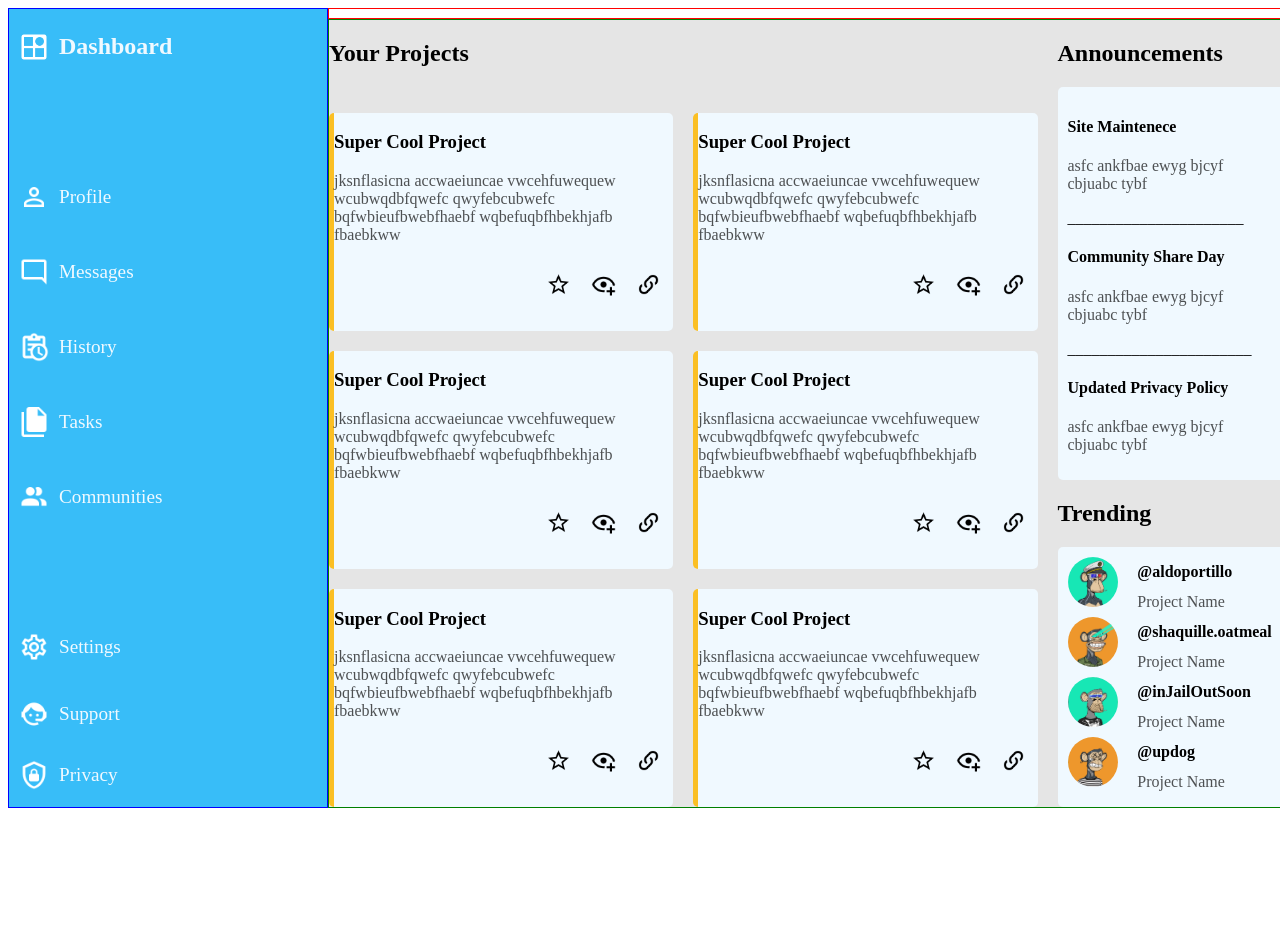
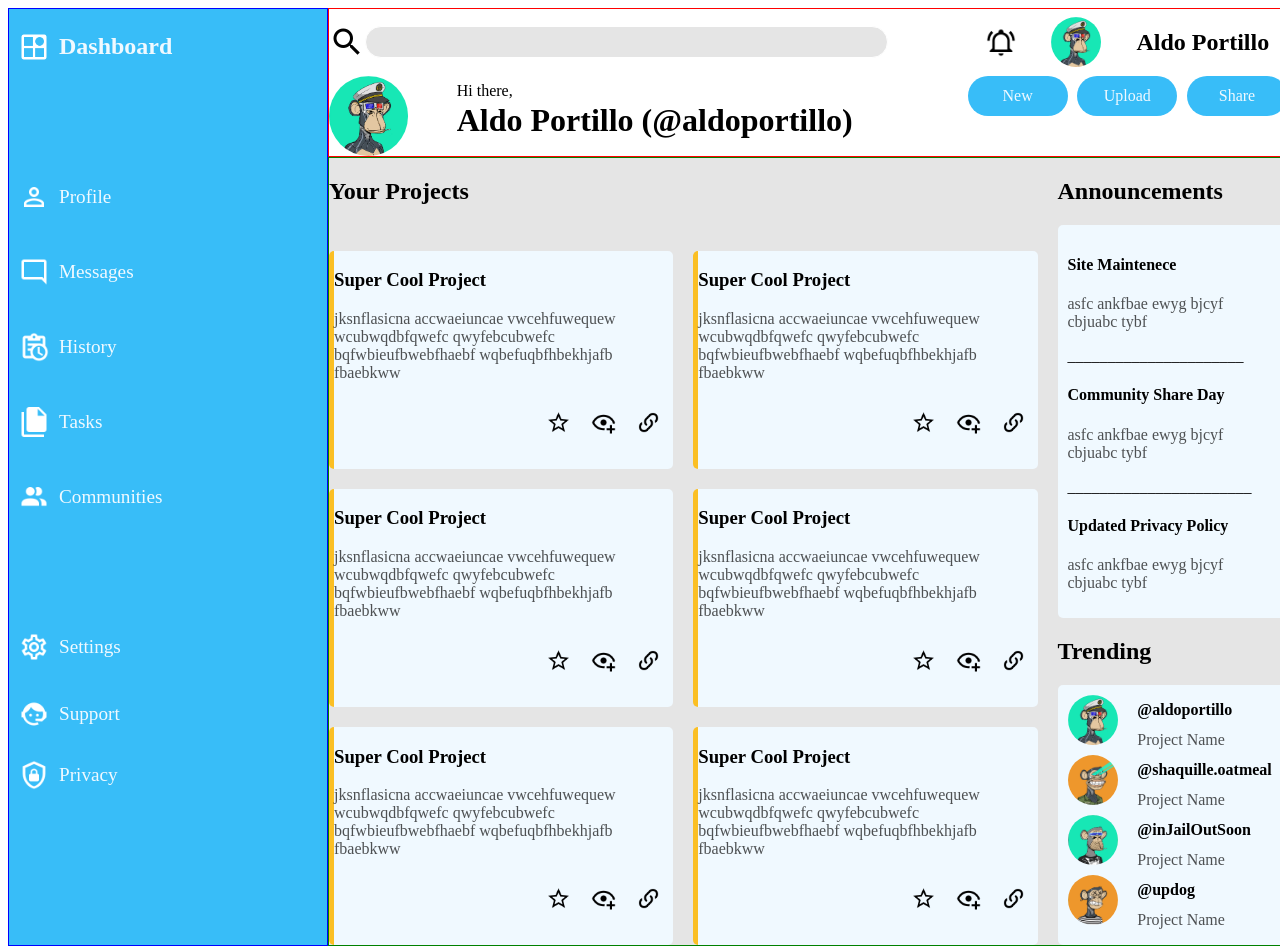
Before and after one commit to Aldo-Portillo-Frontend-Projects/AdminDashboard-grid, a plain HTML site: page index.html in a window 1280 px wide. Before the commit the page ends 808 px from the top, so only its background shows below. Drawn offline with Linux system fonts and the light colour scheme.

Commit message:
Complete Header

```diff
--- a/index.html
+++ b/index.html
@@ -10,7 +10,33 @@
 <body>
 
         <div class="header">
-
+            <div class="search">
+                <img src="./icons/magnify.png" alt="">
+                <input type="text">
+            </div>
+            <div class="profile">
+                <img src="./icons/bell-ring-outline.png" alt="" class="bell">
+                <img src="./profile-pictures/3D-glasses-ape-captain.png" alt="" class="profile-img">
+                <h2>Aldo Portillo</h2>
+            </div>
+            <div class="greet">
+                <img src="./profile-pictures/3D-glasses-ape-captain.png" alt="">
+                <div>
+                    <p>Hi there,</p>
+                    <h1>Aldo Portillo (@aldoportillo)</h1>
+                </div>
+            </div>
+            <div class="actions">
+                <div class="new">
+                    New
+                </div>
+                <div class="Upload">
+                    Upload
+                </div>
+                <div class="Share">
+                    Share
+                </div>
+            </div>
         </div>
         <div class="sidebar">
             <div class="sidebar-grid">
--- a/styles/style.css
+++ b/styles/style.css
@@ -26,7 +26,79 @@ body{
 .header{
     border: 1px solid red;
     grid-column: 2/3;
+    display: grid;
+    grid-template-columns: 2fr 1fr;
 }
+
+.search{
+    display: flex;
+    justify-content: start;
+    align-items: center;
+}
+
+.search > input {
+    width: 80%;
+    border-radius: 25px;
+    height: 20px;
+    border: 1px solid white;
+    background-color: var(--grey);
+    outline: none;
+    padding: 5px;
+}
+
+.profile{
+    display: flex;
+    justify-content: space-around;
+    align-items: center;
+}
+
+.profile > .bell{
+    height: 30px;
+    width: 30px;
+}
+
+.profile > .profile-img{
+    border-radius: 250px;
+    max-height: 50px;
+    max-width: 50px;
+}
+
+.greet{
+    display: grid;
+    grid-template-columns: 1fr 4fr;
+}
+
+.greet > img {
+    border-radius: 250px;
+    max-height: 80px;
+    max-width: 80px;
+}
+
+.greet > div {
+    display: grid;
+    grid-template-rows: 30px 30px;
+    align-items: center;
+}
+
+
+
+.actions{
+    display: flex;
+    justify-content: space-between;
+
+}
+
+.actions > div{
+    background-color: var(--blue);
+    border-radius: 25px;
+    width: 100px;
+    height: 40px;
+    color: var(--white);
+    display: flex;
+    justify-content: center;
+    align-items: center;
+}
+
 
 .sidebar{
     border: 1px solid blue;
```
Also changed, not shown: icons/bell-ring-outline.png (added), icons/magnify.png (added).
